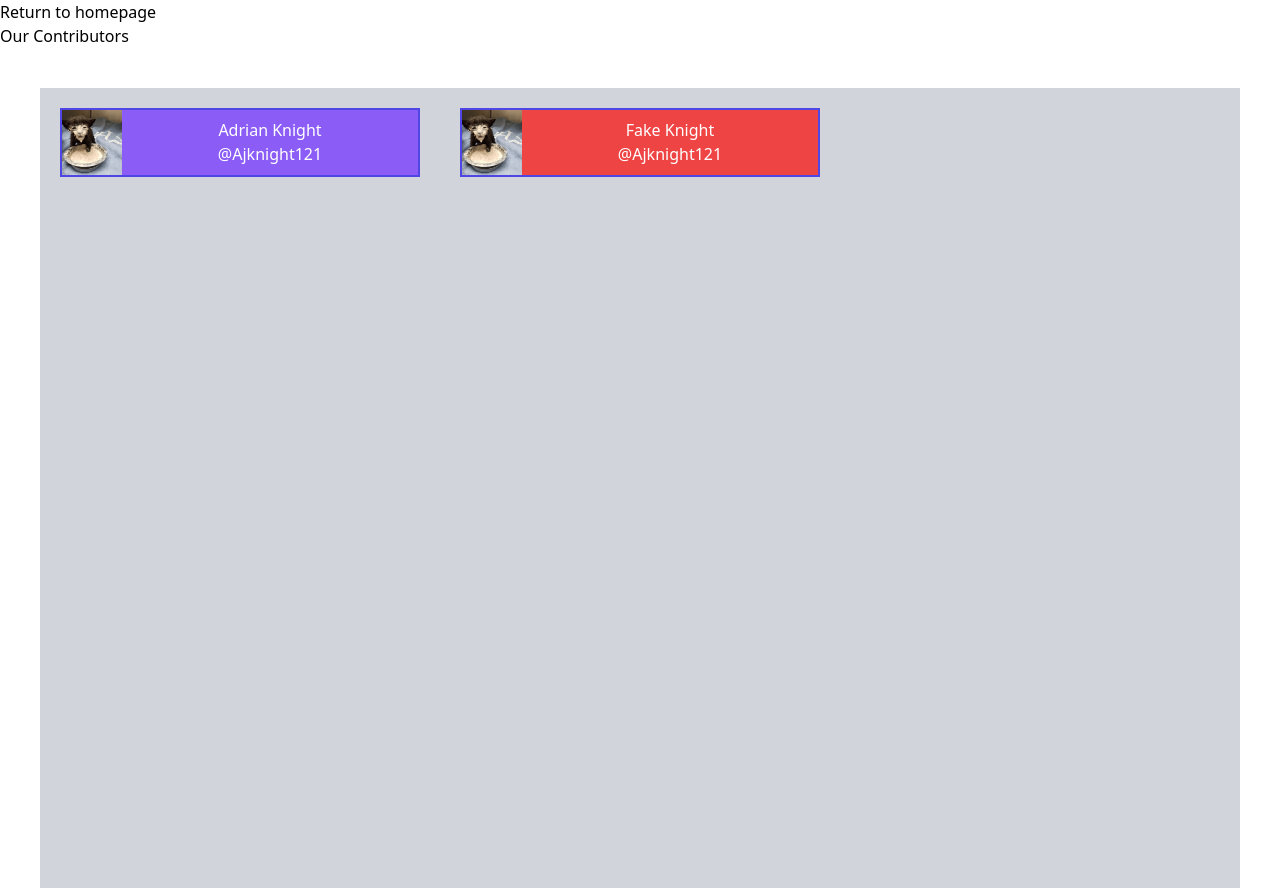
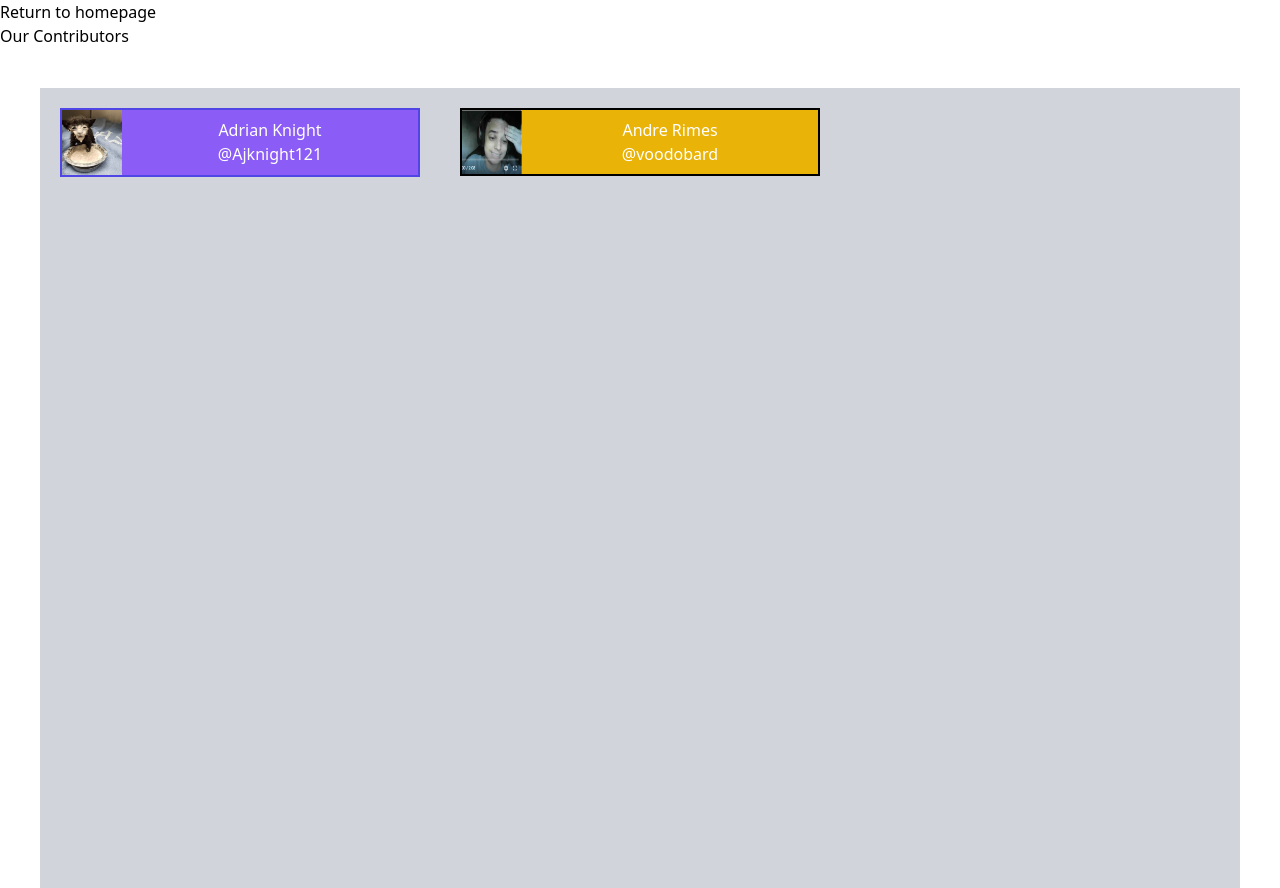
Before and after one commit to acm-uic/marketplace, a Next.js app: page /Contributors in a window 1280 px wide. Built offline with nearby package versions, Linux system fonts and the light colour scheme.

Commit message:
Add Card Andre
Add my card and my profile picture

```diff
--- a/app/Contributors/page.jsx
+++ b/app/Contributors/page.jsx
@@ -1,6 +1,6 @@
 import Link from 'next/link'
 import React from 'react'
-import {AdrianKnight, FakeNamer, PersonReal} from '../components/UserCard'
+import {AdrianKnight, Andre} from '../components/UserCard'
 
 const ContributorPage = () => {
 
@@ -11,7 +11,7 @@ const ContributorPage = () => {
 
       <div className='grid grid-cols-3 m-10 h-full bg-gray-300'>
         <AdrianKnight/>
-        <FakeNamer/>
+        <Andre />
       </div>
     </div>
   )
--- a/app/components/UserCard.jsx
+++ b/app/components/UserCard.jsx
@@ -1,9 +1,9 @@
 import Image from "next/image";
 import React from "react";
-import profilePic from "/app/images/MilkFaceCatGif.gif"
+import profilePic from "/app/images/MilkFaceCatGif.gif";
 import Link from "next/link";
+import profilePicAndre from "/app/images/photoAndre.png";
 
-//TODO set min width
 export const AdrianKnight = () => {
   return (
     <div>
@@ -25,7 +25,7 @@ export const AdrianKnight = () => {
 export const FakeNamer = () => {
   return (
     <div>
-      <div className="flex justify-center align-middle bg-red-500 w-300px h-60px m-5 border-solid border-2 border-indigo-600" >
+      <div className="flex justify-center align-middle bg-red-500 w-300px  m-5 border-solid border-2 border-indigo-600" >
         <Image src={profilePic} width={60} height={60} alt="profile picture of Adrian Knight"/>
         <div className="text-white text-center w-full self-center">
           <h3 className="font-2xl">
@@ -39,3 +39,21 @@ export const FakeNamer = () => {
     </div>
   );
 }
+
+
+export const Andre = () => {
+  return(
+    <div >
+    <div  style={{ height: '68px' }}  className="flex justify-center align-middle bg-yellow-500 w-300px  m-5 border-solid border-2 border-black cursor-pointer hover:shadow-xl" >
+      <Image src={profilePicAndre} width={60} height={60} alt=""/>
+      <div className="text-white text-center w-full self-center">
+        <h3 className="font-2xl">Andre Rimes</h3>
+        <div>
+          <Link  href={"https://github.com/voodobard"}>@voodobard</Link>
+        </div>
+      </div>
+    </div>
+  </div>
+
+  )
+}
```
Also changed, not shown: app/images/photoAndre.png (added).
